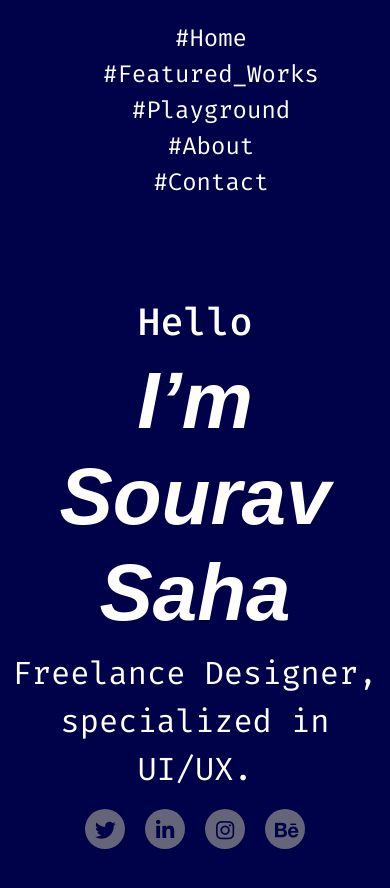
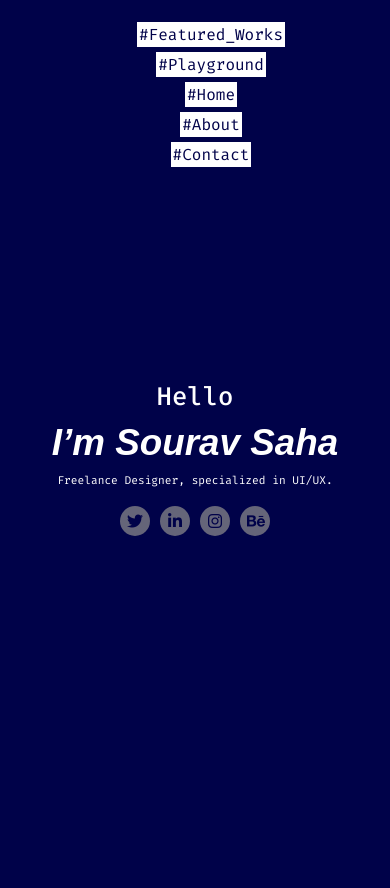
Before and after one commit to shahasourav71/Private-web-dev, a plain HTML site: page index.html in a window 390 px wide. After the commit the page ends 844 px from the top, so only its background shows below. Drawn offline with Linux system fonts and the light colour scheme.

Commit message:
second edit

```diff
--- a/index.html
+++ b/index.html
@@ -7,22 +7,22 @@
     <title>Document</title>
     <link rel="stylesheet" href="./css/bootstrap.css">
     <link rel="stylesheet" href="./css/bootstrap.min.css">
-    <link rel="stylesheet" href="rwd.css">
     <link rel="preconnect" href="https://fonts.googleapis.com">
     <link rel="preconnect" href="https://fonts.gstatic.com" crossorigin>
     <link href="https://fonts.googleapis.com/css2?family=Fira+Code:wght@300;400;500;600;700&display=swap" rel="stylesheet">
     <link rel="stylesheet" href="style.css">
+    <link rel="stylesheet" href="rwd.css">
 </head>
 <body>
     <!-- navbar section start -->
     <header>
         <nav>
             <ul class="menuStyle">
-                <li><a href="">#Home</a></li>
-                <li><a href="">#Featured_Works</a></li>
-                <li><a href="">#Playground</a></li>
-                <li><a href="">#About</a></li>
-                <li><a href="">#Contact</a></li>
+                <li><a href="#">#Featured_Works</a></li>
+                <li><a href="#">#Playground</a></li>
+                <li><a href="#">#Home</a></li>
+                <li><a href="#">#About</a></li>
+                <li><a href="#">#Contact</a></li>
             </ul>
         </nav>
     </header>
--- a/rwd.css
+++ b/rwd.css
@@ -3,8 +3,41 @@
     .menuStyle{
         display: flex;
         flex-direction: column;
+        justify-content: center;
     }
-
+    .menuStyle li{
+        display:inline-block;
+        margin: 3px 0px;
+    }
+    .menuStyle li a{
+        font-size: 1em;
+        color: #000249;
+        background-color: white;
+        width: 80vh;
+        padding: 2px;
+    }
+    .title p{
+        font-size: 0.7em;
+    }
+    .title h3{
+        font-size: 1.6em;
+    }
+    .title h1{
+        font-size: 2.3em;
+    }
+    .content{
+        height: 60vh;
+    }
+    .social i{
+        color:#000249 ;
+        margin: 0px 5px;
+        font-size: 1em;
+        padding: 7px 7px;
+        background-color: #656579;
+        border-radius: 50%;
+        width: 30px;
+        height: 30px;
+    }
 }
 
 /* Small devices (portrait tablets and large phones, 600px and up) */
```
